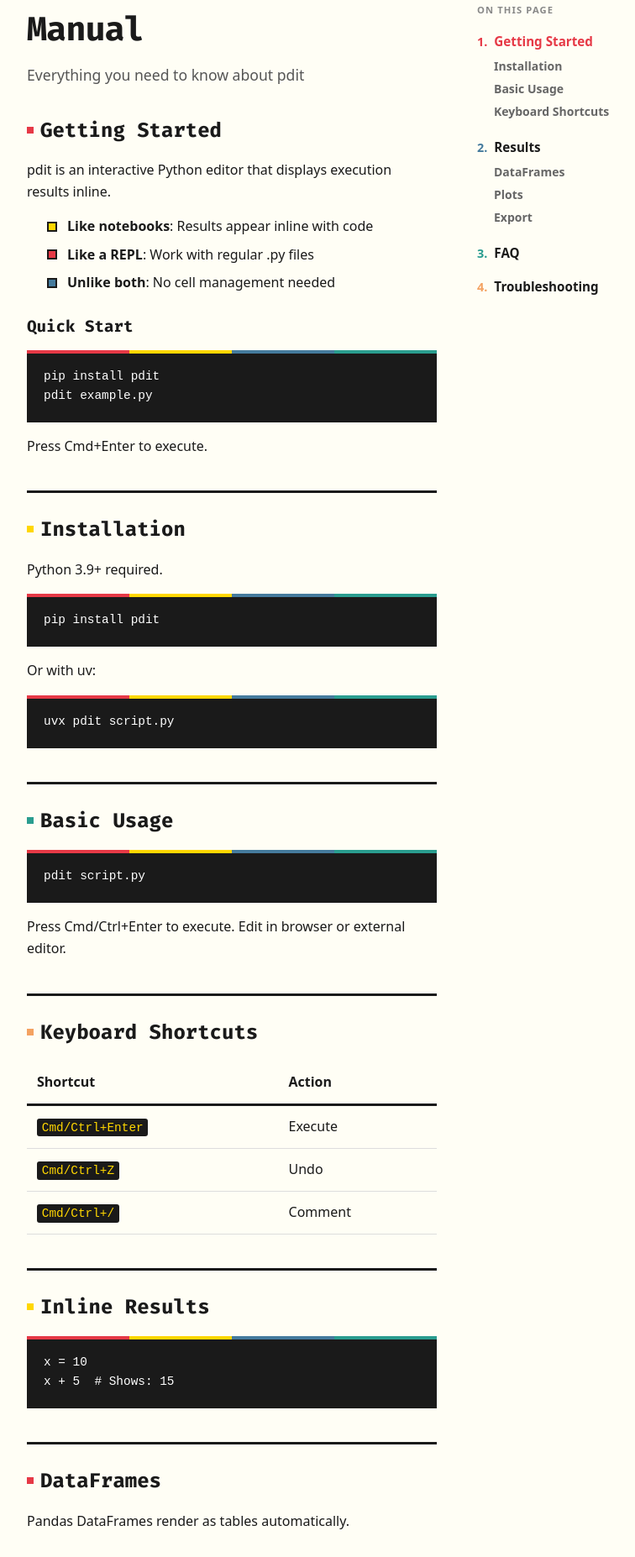
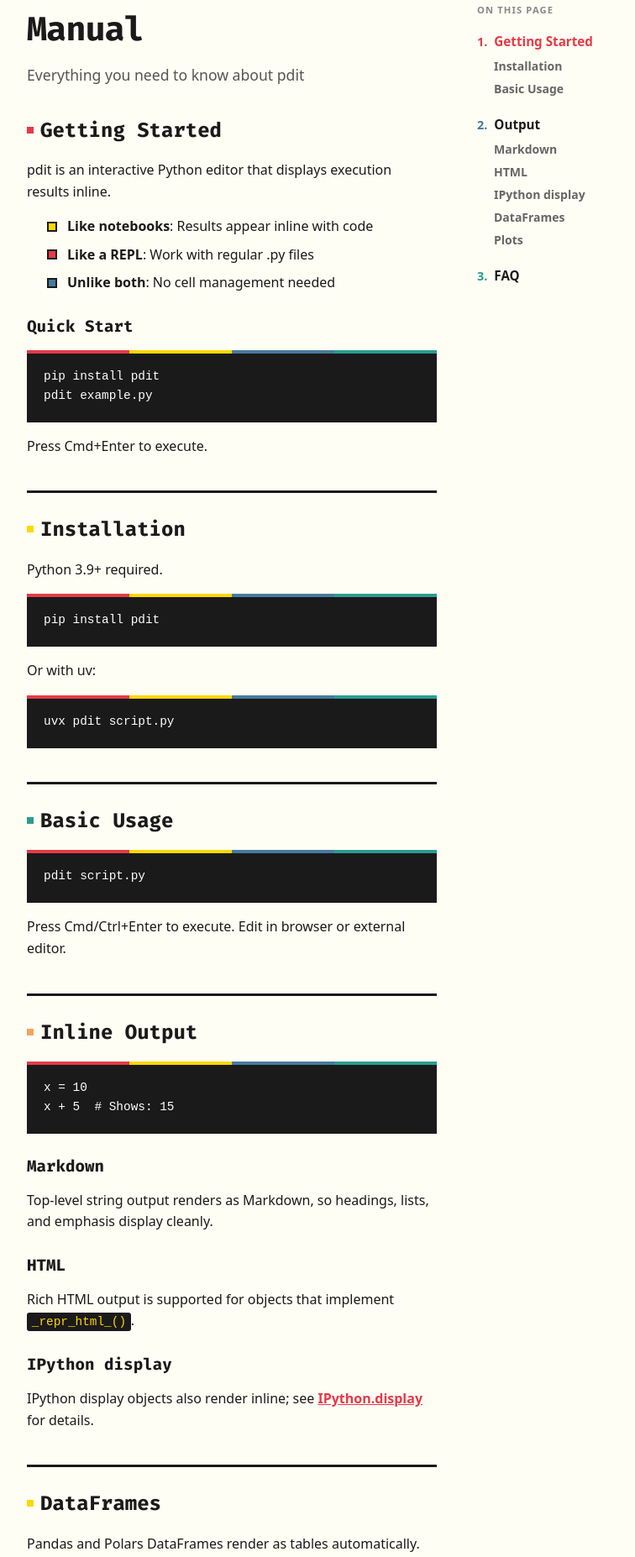
Before and after one commit to vangberg/pdit, an Astro site in the folder www/: page /manual in a window 1280 px wide. Shown: the part 110-1964 px from the top of the page at 84% size, without its empty margins (240-996 px from the left). Built offline with nearby package versions, Linux system fonts and the light colour scheme; Astro itself is replaced by a stand-in of ours.

Commit message:
more manual

```diff
--- a/www/src/pages/manual.astro
+++ b/www/src/pages/manual.astro
@@ -10,16 +10,17 @@
         <div class="toc-items">
           <a href="#installation">Installation</a>
           <a href="#basic-usage">Basic Usage</a>
-          <a href="#shortcuts">Keyboard Shortcuts</a>
         </div>
       </div>
 
       <div class="toc-section">
-        <div class="toc-section-title"><span class="num">2.</span> <a href="#results">Results</a></div>
+        <div class="toc-section-title"><span class="num">2.</span> <a href="#output">Output</a></div>
         <div class="toc-items">
+          <a href="#markdown">Markdown</a>
+          <a href="#html">HTML</a>
+          <a href="#ipython-display">IPython display</a>
           <a href="#dataframes">DataFrames</a>
           <a href="#plots">Plots</a>
-          <a href="#export">Export</a>
         </div>
       </div>
 
@@ -27,9 +28,6 @@
         <div class="toc-section-title"><span class="num">3.</span> <a href="#questions">FAQ</a></div>
       </div>
 
-      <div class="toc-section">
-        <div class="toc-section-title"><span class="num">4.</span> <a href="#troubleshooting">Troubleshooting</a></div>
-      </div>
     </aside>
 
     <main>
@@ -58,37 +56,29 @@
       <pre><code>pdit script.py</code></pre>
       <p>Press Cmd/Ctrl+Enter to execute. Edit in browser or external editor.</p>
 
-      <h2 id="shortcuts">Keyboard Shortcuts</h2>
-      <table>
-        <tr><th>Shortcut</th><th>Action</th></tr>
-        <tr><td><code>Cmd/Ctrl+Enter</code></td><td>Execute</td></tr>
-        <tr><td><code>Cmd/Ctrl+Z</code></td><td>Undo</td></tr>
-        <tr><td><code>Cmd/Ctrl+/</code></td><td>Comment</td></tr>
-      </table>
-
-      <h2 id="results">Inline Results</h2>
+      <h2 id="output">Inline Output</h2>
       <pre><code>x = 10
 x + 5  # Shows: 15</code></pre>
+      <h3 id="markdown">Markdown</h3>
+      <p>Top-level string output renders as Markdown, so headings, lists, and emphasis display cleanly.</p>
+
+      <h3 id="html">HTML</h3>
+      <p>Rich HTML output is supported for objects that implement <code>_repr_html_()</code>.</p>
+
+      <h3 id="ipython-display">IPython display</h3>
+      <p>IPython display objects also render inline; see <a href="https://ipython.readthedocs.io/en/latest/api/generated/IPython.display.html">IPython.display</a> for details.</p>
 
       <h2 id="dataframes">DataFrames</h2>
-      <p>Pandas DataFrames render as tables automatically.</p>
+      <p>Pandas and Polars DataFrames render as tables automatically.</p>
 
       <h2 id="plots">Plots</h2>
       <p>Matplotlib figures display inline. Call plt.show().</p>
-
-      <h2 id="export">Export</h2>
-      <pre><code>pdit export script.py -o output.html</code></pre>
 
       <h2 id="questions">Common Questions</h2>
       <p><strong>How is pdit different from Jupyter?</strong> Jupyter uses cells; pdit uses .py files with inline results.</p>
       <p><strong>Virtual environments?</strong> Yes, activate before running pdit.</p>
       <p><strong>IPython magics?</strong> Yes, %timeit etc. work.</p>
 
-      <h2 id="troubleshooting">Troubleshooting</h2>
-      <p><strong>Browser not opening?</strong> Go to http://localhost:8000 manually.</p>
-      <p><strong>Module not found?</strong> Check your Python environment.</p>
-      <p><strong>Plots not showing?</strong> Call plt.show().</p>
-      <p>Issues? <a href="https://github.com/vangberg/pdit/issues">GitHub</a></p>
     </main>
   </div>
 
```
